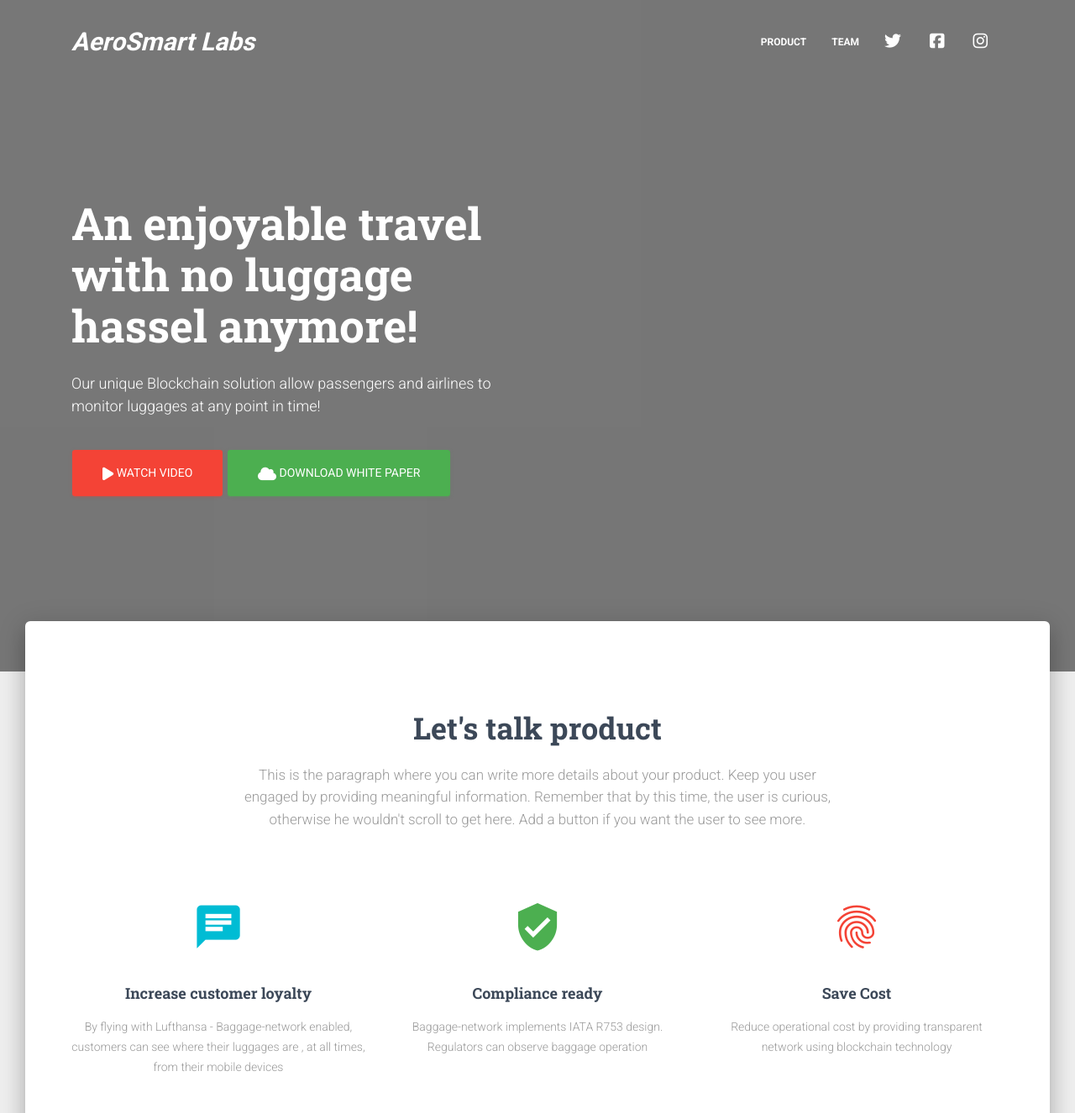
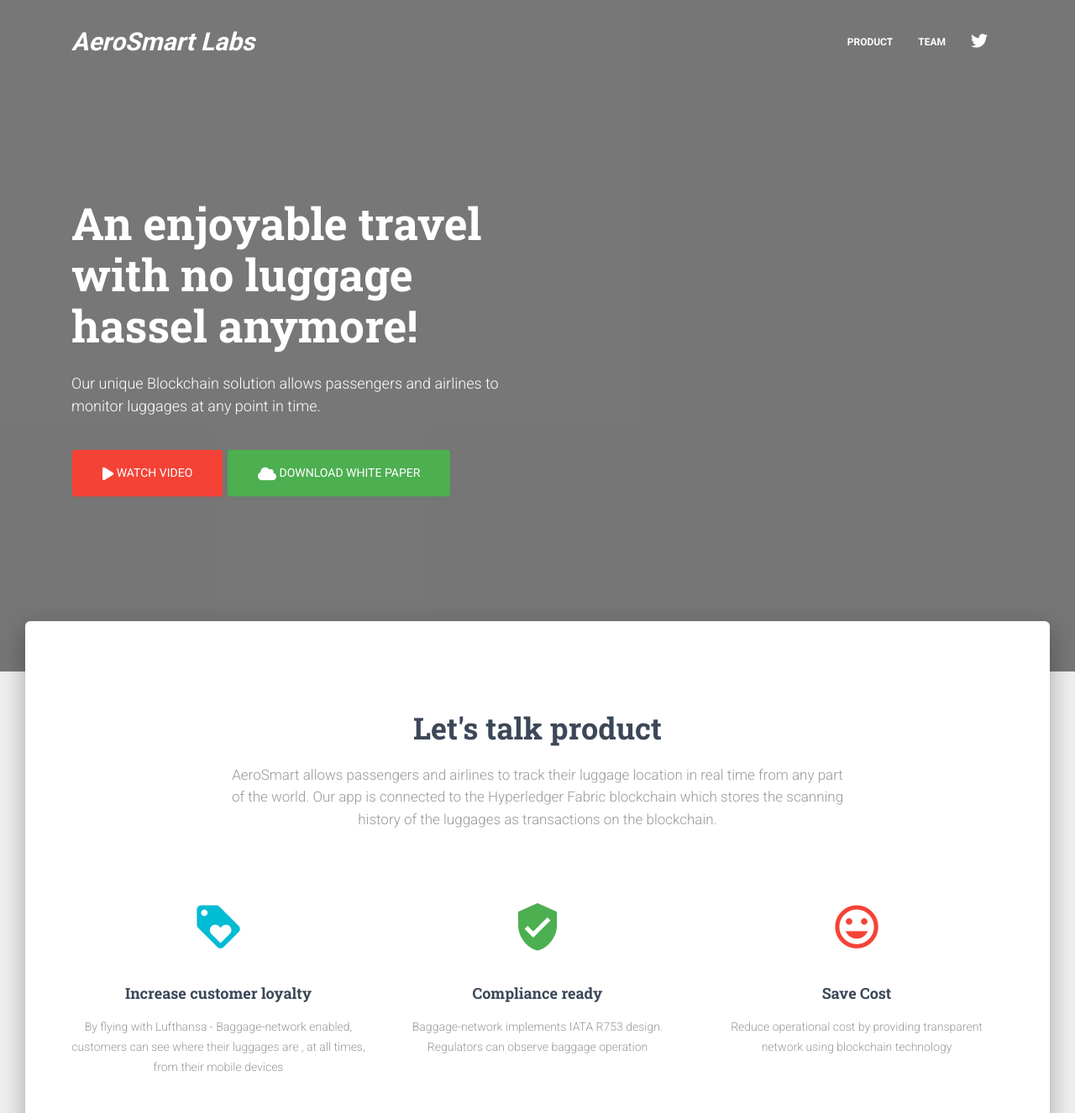
Before and after one commit to simrnsethi/AeroSmartWebsite, a website: page public/index.html in a window 1280 px wide. Shown: the top 1326 px of the page at 84% size. Drawn offline with Linux system fonts and the light colour scheme.

Commit message:
updated content

```diff
--- a/public/index.html
+++ b/public/index.html
@@ -62,16 +62,6 @@
               <i class="fa fa-twitter"></i>
             </a>
           </li>
-          <li class="nav-item">
-            <a class="nav-link" rel="tooltip" title="" data-placement="bottom" href="#" target="_blank" data-original-title="Like us on Facebook">
-              <i class="fa fa-facebook-square"></i>
-            </a>
-          </li>
-          <li class="nav-item">
-            <a class="nav-link" rel="tooltip" title="" data-placement="bottom" href="#" target="_blank" data-original-title="Follow us on Instagram">
-              <i class="fa fa-instagram"></i>
-            </a>
-          </li>
         </ul>
       </div>
     </div>
@@ -81,7 +71,7 @@
       <div class="row">
         <div class="col-md-6">
           <h1 class="title">An enjoyable travel with no luggage hassel anymore!</h1>
-          <h4>Our unique Blockchain solution allow passengers and airlines to monitor luggages at any point in time!</h4>
+          <h4>Our unique Blockchain solution allows passengers and airlines to monitor luggages at any point in time.</h4>
           <br>
           <a href="https://www.youtube.com/watch?v=dQw4w9WgXcQ" target="_blank" class="btn btn-danger btn-raised btn-lg">
             <i class="fa fa-play"></i> Watch video
@@ -99,7 +89,7 @@
         <div class="row">
           <div class="col-md-8 ml-auto mr-auto">
             <h2 class="title">Let&apos;s talk product</h2>
-            <h5 class="description">This is the paragraph where you can write more details about your product. Keep you user engaged by providing meaningful information. Remember that by this time, the user is curious, otherwise he wouldn&apos;t scroll to get here. Add a button if you want the user to see more.</h5>
+            <h5 class="description">AeroSmart allows passengers and airlines to track their luggage location in real time from any part of the world. Our app is connected to the Hyperledger Fabric blockchain which stores the scanning history of the luggages as transactions on the blockchain. </h5>
           </div>
         </div>
         <div class="features">
@@ -107,7 +97,7 @@
             <div class="col-md-4">
               <div class="info">
                 <div class="icon icon-info">
-                  <i class="material-icons">chat</i>
+                  <i class="material-icons">loyalty</i>
                 </div>
                 <h4 class="info-title">Increase customer loyalty</h4>
                 <p>By flying with Lufthansa - Baggage-network enabled, customers can see where their luggages are , at all times, from their mobile devices</p>
@@ -125,7 +115,7 @@
             <div class="col-md-4">
               <div class="info">
                 <div class="icon icon-danger">
-                  <i class="material-icons">fingerprint</i>
+                  <i class="material-icons">mood</i>
                 </div>
                 <h4 class="info-title">Save Cost</h4>
                 <p>Reduce operational cost by providing transparent network using blockchain technology</p>
@@ -169,8 +159,7 @@
                     <small class="card-description text-muted">Sofware Engineer</small>
                   </h4>
                   <div class="card-body">
-                    <p class="card-description">You can write here details about one of your team members. You can give more details about what they do. Feel free to add some
-                      <a href="#">links</a> for people to be able to follow them outside the site.</p>
+                    <p class="card-description">Andy is a blockchain developer with experience in ethereum and hyperledger. He is a graduate in Economics and Computer Science from University of Toronto and Simon Fraser University and is really excited about the future of cryptoeconomics. Previously, Andy has worked in banking sector and with engineering consultancies.</p>
                   </div>
                   <div class="card-footer justify-content-center">
                     <a href="https://ca.linkedin.com/in/andy-yao" class="btn btn-link btn-just-icon"><i class="fa fa-linkedin"></i></a>
@@ -189,8 +178,7 @@
                     <small class="card-description text-muted">Data Scientist</small>
                   </h4>
                   <div class="card-body">
-                    <p class="card-description">You can write here details about one of your team members. You can give more details about what they do. Feel free to add some
-                      <a href="#">links</a> for people to be able to follow them outside the site.</p>
+                    <p class="card-description">Simran is a Master of Data Science student and research assistant at Univeristy of British Columbia. A crypto and blockchain emthusiast she has been a part of a few blockchain and crypto mining projects before. She identifies herself as an ETH maximalist and is excited about the blockchain ecosystem in Canada.</p>
                   </div>
                   <div class="card-footer justify-content-center">
                     <a href="https://www.linkedin.com/in/simran-sethi" class="btn btn-link btn-just-icon"><i class="fa fa-linkedin"></i></a>
```
Also changed, not shown: 1 other file.
